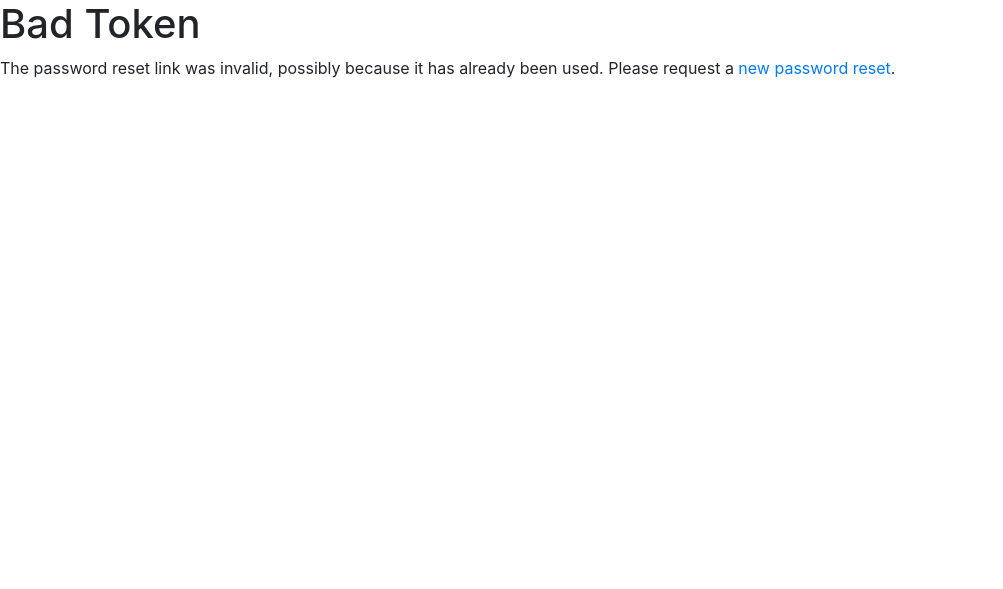
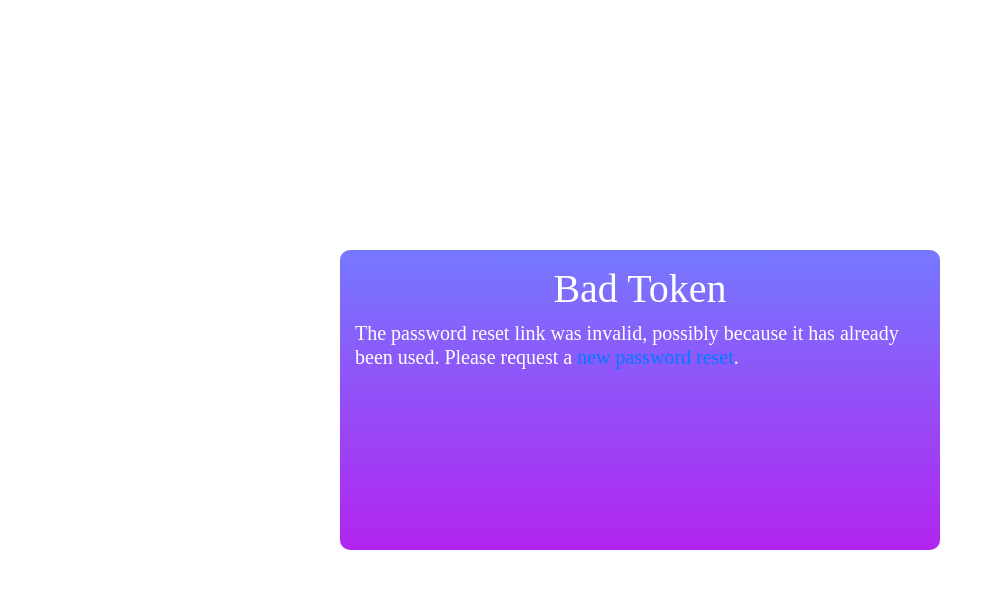
Before and after one commit to Kalebe614/django-login-allauth, a Django app: a page that uses core/templates/account/password_reset_from_key.html in a window 1280 px wide. Shown: the top 589 px of the page, without its empty margins (0-1003 px from the left). Run offline with Django 4.2, Linux system fonts and the light colour scheme; some libraries are stand-ins or nearby versions.

Commit message:
Update templates

```diff
--- /dev/null
+++ b/core/static/css/password_reset_from_key.css
@@ -0,0 +1,33 @@
+.content-reset-key {
+    position: absolute;
+    top: 50%;
+    left: 50%;
+    transform: translate(-50%, -50%);
+    background: #9152f8;
+    background: -webkit-linear-gradient(top, #7579ff, #b224ef);
+    background: -o-linear-gradient(top, #7579ff, #b224ef);
+    background: -moz-linear-gradient(top, #7579ff, #b224ef);
+    background: linear-gradient(top, #7579ff, #b224ef);
+    width: 600px;
+    height: 300px;
+    flex-wrap: wrap;
+    padding: 15px;
+    border-radius: 10px;
+    font-family: Poppins-Medium;
+    font-size: 20px;
+    color: #fff;
+    line-height: 1.2;
+
+}
+
+h1 {
+    font-family: Poppins-Medium;
+    color: #fff;
+    text-align: center;
+}
+
+button {
+    position: relative;
+    top: 15px;
+    left: 205px;
+}
--- a/core/templates/account/password_change.html
+++ b/core/templates/account/password_change.html
@@ -11,7 +11,7 @@
 
     <div class="content-password-change ">
         <h1>{% trans "Change Password" %}</h1>
-        <div class="mb-3"></div>
+        <div class="mb-3">
             <form method="POST" action="{% url 'account_change_password' %}" class="password_change">
                 {% csrf_token %}
 
--- a/core/templates/account/password_reset_from_key.html
+++ b/core/templates/account/password_reset_from_key.html
@@ -1,19 +1,29 @@
 {% extends "account/base.html" %}
-
+{% load static %}
 {% load i18n %}
 {% block head_title %}{% trans "Change Password" %}{% endblock %}
+{% block extra_head %}
+<link rel="stylesheet" type="text/css" href="{% static 'css/password_reset_from_key.css' %}">
+{% endblock %}
+{% block content %}
 
-{% block content %}
+<div class="content-reset-key">
     <h1>{% if token_fail %}{% trans "Bad Token" %}{% else %}{% trans "Change Password" %}{% endif %}</h1>
 
     {% if token_fail %}
         {% url 'account_reset_password' as passwd_reset_url %}
         <p>{% blocktrans %}The password reset link was invalid, possibly because it has already been used.  Please request a <a href="{{ passwd_reset_url }}">new password reset</a>.{% endblocktrans %}</p>
     {% else %}
+    <div class="mb-3">
         <form method="POST" action="{{ action_url }}">
             {% csrf_token %}
-            {{ form.as_p }}
-            <input type="submit" name="action" value="{% trans 'change password' %}"/>
+            <label for="id_password1" class="form-label">New Password:</label>
+            <input class="form-control" type="password" name="password1" placeholder="New Password" autocomplete="new-password" required id="id_password1">
+            <label for="id_password2" class="form-label">New Password (again):</label>
+            <input class="form-control" type="password" name="password2" placeholder="New Password (again)" required id="id_password2">
+            <button class="btn btn-primary mb-3"  type="submit" name="action">{% trans 'change password' %}</button>
         </form>
+    </div>
+</div>
     {% endif %}
 {% endblock %}
```
Also changed, not shown: core/static/css/password_reset_from_key_done.css (added, +22 -0 lines), core/static/css/password_set.css (added, +27 -0 lines), core/templates/account/password_reset_from_key_done.html (+9 -2 lines), core/templates/account/password_set.html (+6 -3 lines).
